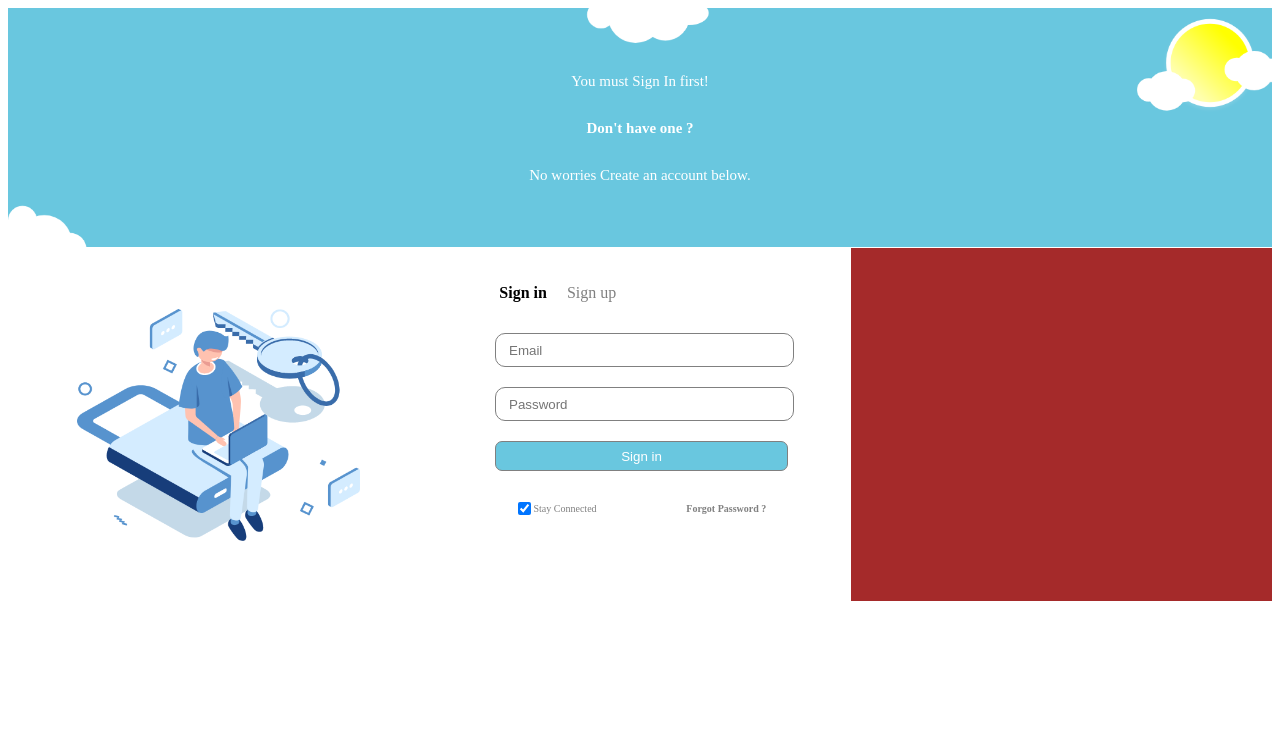
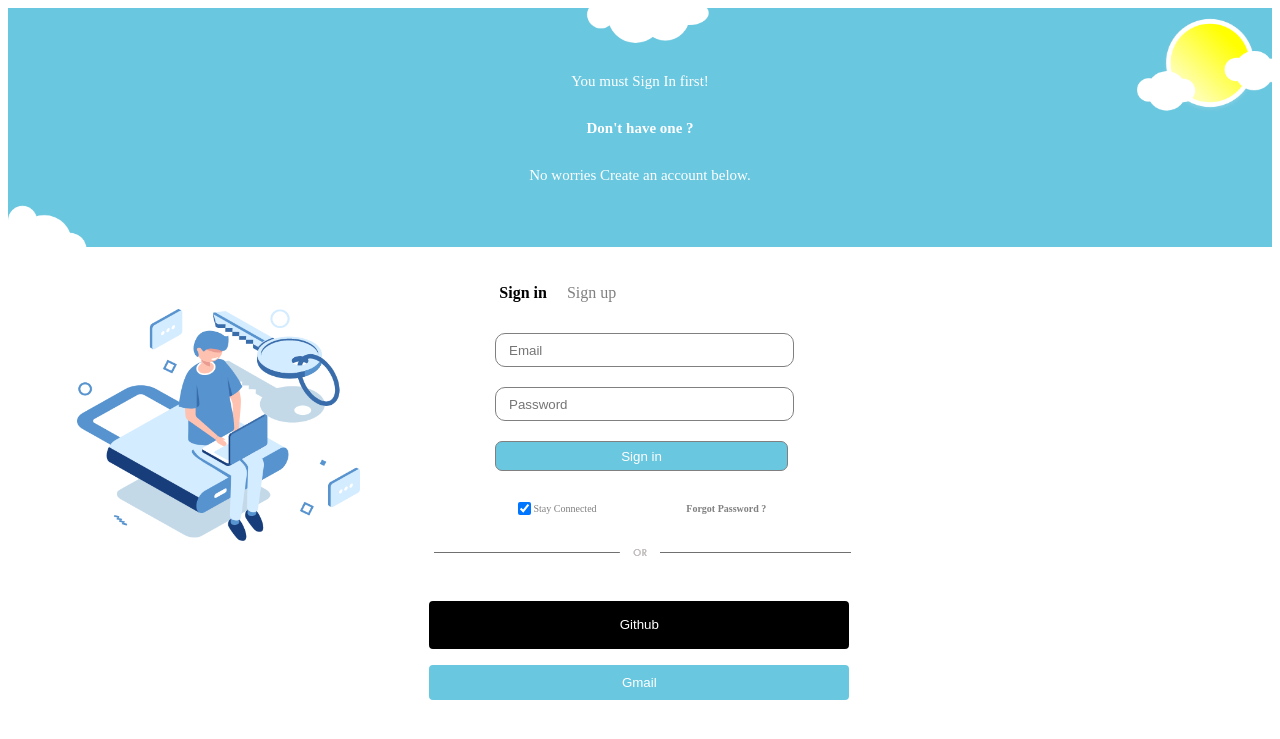
Before and after one commit to adnanbouthir/Class-Management-App, a PHP site: page /signin.html in a window 1280 px wide. Shown: the top 739 px of the page. Run offline with PHP 8.4, Linux system fonts and the light colour scheme.

Commit message:
Alternative Sign in Done

```diff
--- a/signin.html
+++ b/signin.html
@@ -79,11 +79,36 @@ No worries Create an account below.
 </div>
 
 
+
+<div class="or">
+  <img src="assets/images/orp.png" alt="">
     </div>
+
+
+
+
+
+
+
+<div class="thirdbox">
+
+<section class="socbut">
+        <p>
+            <button  type="button" class="fbbut">Github </button>
+        </p>
+        <p>
+            <button  type="button" class="ggbut">Gmail</button>
+        </p>
+</section>
+</div>
+
+
+</div>
 
 
 
     <div class="divright"></div>
 </div>
+</div>
 </body>
 </html>
--- a/style/signin.css
+++ b/style/signin.css
@@ -163,10 +163,57 @@ margin: 10px;
 }
 
 
+.or{
+        justify-content: center;
+        display: flex;
+        width: 100%;
+        height: 64px;
+        align-items: center;
+}
+
+
+
+.thirdbox {
+width: 600px;
+display: flex;
+justify-content: center;
+}
+
+
+.socbut {
+    margin: auto;
+    width: 100%;
+}
+
+
+
+
+
+.fbbut {
+    color: white;
+    width: 70%;
+    height: 48px;
+    border: solid black;
+    border-radius: 4px;
+    background-color: black;
+    cursor: pointer;
+}
+
+
+.ggbut {
+    color: white;
+    width: 70%;
+    height: 35px;
+    border: solid #69C7DF;
+    border-radius: 4px;
+    background-color: #69C7DF;
+    cursor: pointer;
+}
+
 
 
 .divright{
-    background-color: brown;
+    background-color: rgb(255, 255, 255);
     height: 353px;
     width: 33.33%;
 }
```
Also changed, not shown: assets/images/orp.png (added).
